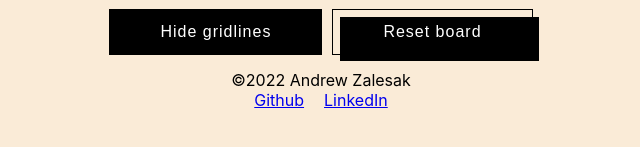
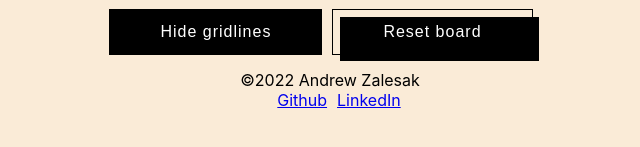
Before and after one commit to A-Zalesak/React-canvas-app, a React (Create React App) app: page / in a window 1280 px wide. Shown: the part 547-694 px from the top of the page, without its empty margins (319-959 px from the left). Built offline with nearby package versions, Linux system fonts and the light colour scheme.

Commit message:
adjust footer elements

```diff
--- a/src/components/Footer.css
+++ b/src/components/Footer.css
@@ -1,7 +1,12 @@
 footer {
     margin: 10px;
+    padding-left: 18px;
 }
 
-.professional-links > a {
-    margin: 10px;
+.github-link {
+    padding-left: 18px;
 }
+
+.linkedin-link {
+    padding-left: 10px;
+}
--- a/src/components/Footer.js
+++ b/src/components/Footer.js
@@ -8,8 +8,8 @@ export default function Footer() {
                 &copy;2022 Andrew Zalesak
             </div>
             <div className="professional-links">
-                <a href="https://github.com/A-Zalesak">Github</a>
-                <a href="https://www.linkedin.com/in/andrew-zalesak/">LinkedIn</a>
+                <a className="github-link" href="https://github.com/A-Zalesak">Github</a>
+                <a className="linkedin-link" href="https://www.linkedin.com/in/andrew-zalesak/">LinkedIn</a>
             </div>
       </footer>
     )
```
Also changed, not shown: images/canvas-screenshot.png.
